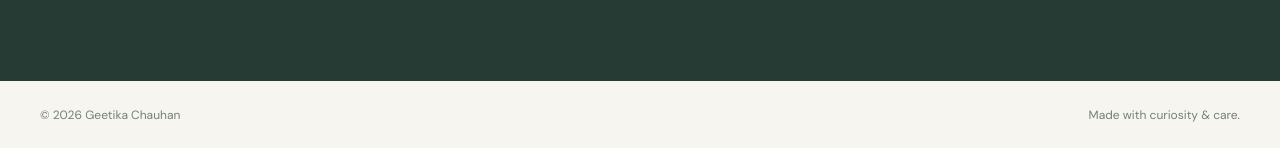
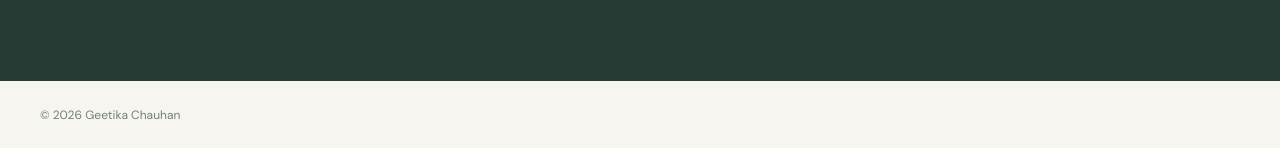
Before and after one commit to Troctolite/Troctolite.github.io, a Jekyll site: the page built from index.html, in a window 1280 px wide and 900 px high, scrolled down 4668 px. Shown: the part 749-897 px from the top of the window. Built offline with Jekyll 4.4.1, drawn with Linux system fonts in a browser that asks for light colours.

Commit message:
Update default.html

```diff
--- a/_layouts/default.html
+++ b/_layouts/default.html
@@ -30,6 +30,10 @@
   </header>
 
 {{ content }}
-  <footer class="site-footer"><div class="shell footer-inner"><span>© <span id="year">2026</span> Geetika Chauhan</span><span>Made with curiosity & care.</span></div></footer>
+ <footer class="site-footer">
+  <div class="shell footer-inner">
+    <span>© <span id="year">2026</span> Geetika Chauhan</span>
+  </div>
+</footer>
 </body>
 </html>
```
